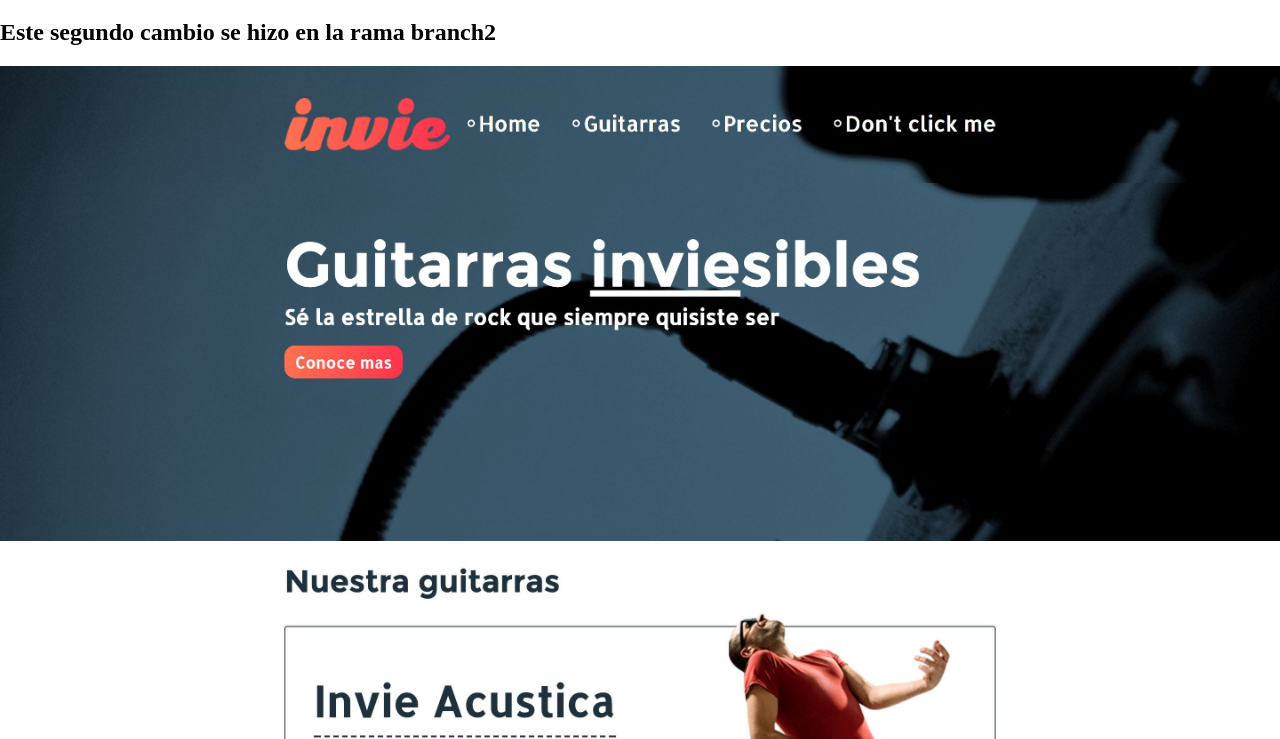
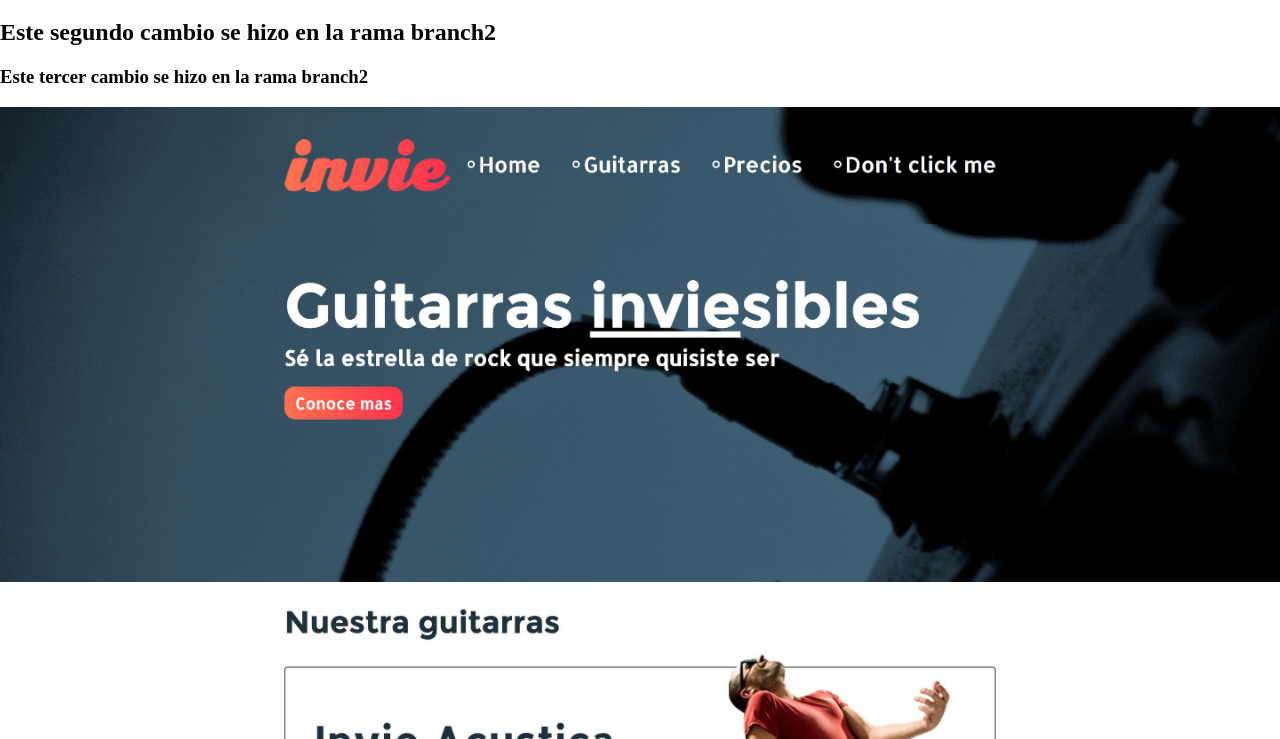
Before and after one commit to nazirortiz/Invie, a plain HTML site: page index.html in a window 1280 px wide. Shown: the part 61-800 px from the top of the page. Drawn offline with Linux system fonts and the light colour scheme.

Commit message:
Hacemos el tercer cambio en branch2

```diff
--- a/index.html
+++ b/index.html
@@ -18,6 +18,7 @@
     <body>
         <h1>Este se hizo en la rama branch2</h1>
         <h2>Este segundo cambio se hizo en la rama branch2</h2>
+        <h3>Este tercer cambio se hizo en la rama branch2</h3>
         <img src="images/header.jpg" alt="Header">
         <img src="images/hero.jpg" alt="Hero">
         <img src="images/acustica.jpg" alt="Acustica">
```
